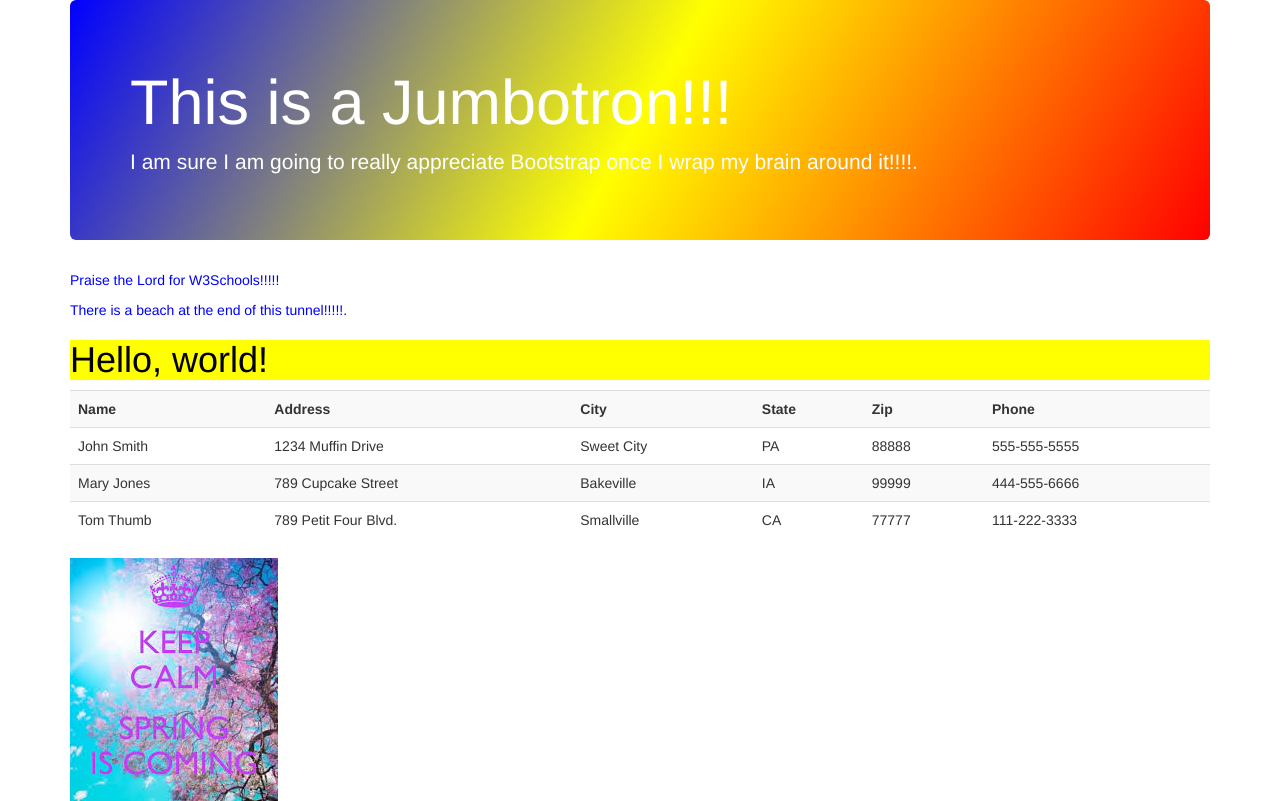
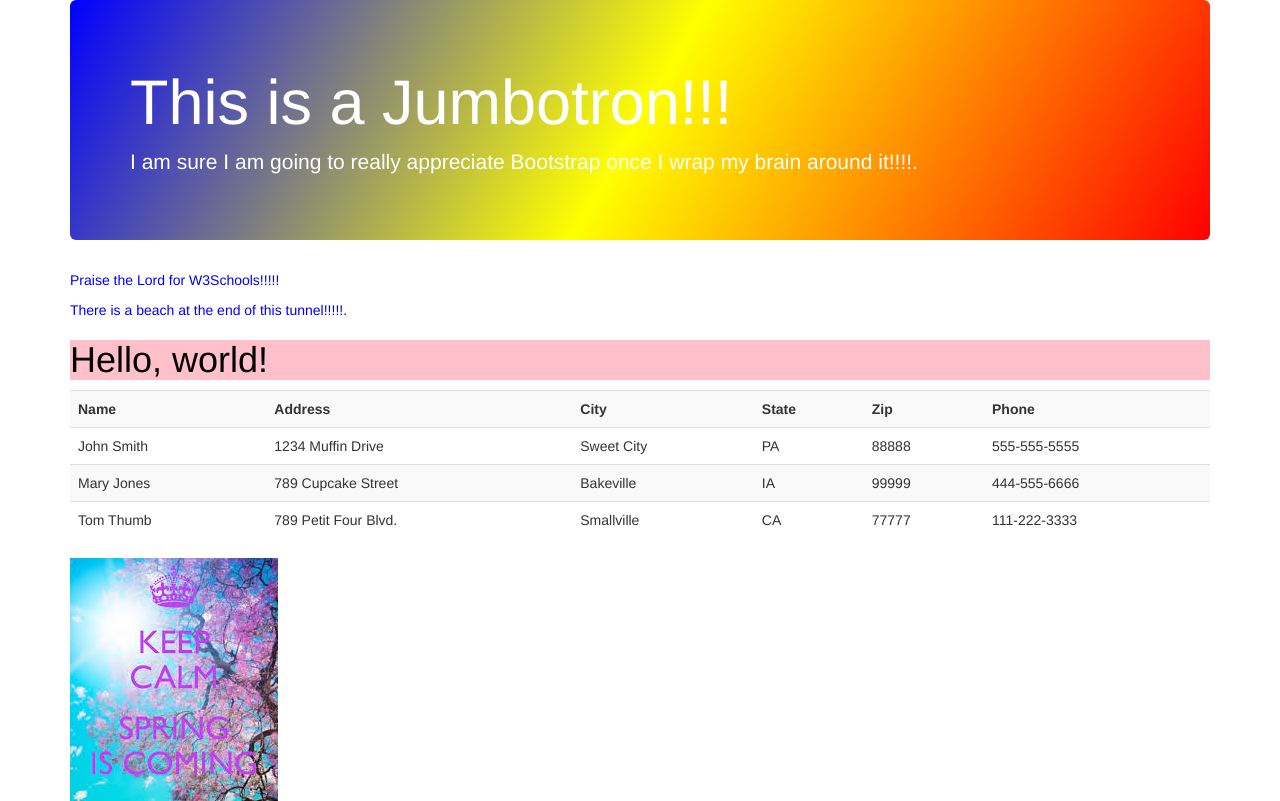
Before and after one commit to VerPloegL/Spring, a plain HTML site: page index.html in a window 1280 px wide. Drawn offline with nearby package versions, Linux system fonts and the light colour scheme.

Commit message:
made a change locally

```diff
--- a/index.html
+++ b/index.html
@@ -27,7 +27,7 @@
 		<p>Praise the Lord for W3Schools!!!!!</p>
 		<p>There is a beach at the end of this tunnel!!!!!.</p>
 
-		<h1 style="background-color:yellow" >Hello, world!</h1>
+		<h1 style="background-color:pink" >Hello, world!</h1>
 		<table class="table table-striped table-hover">
 			<tr>
 				<th>Name</th>
```
